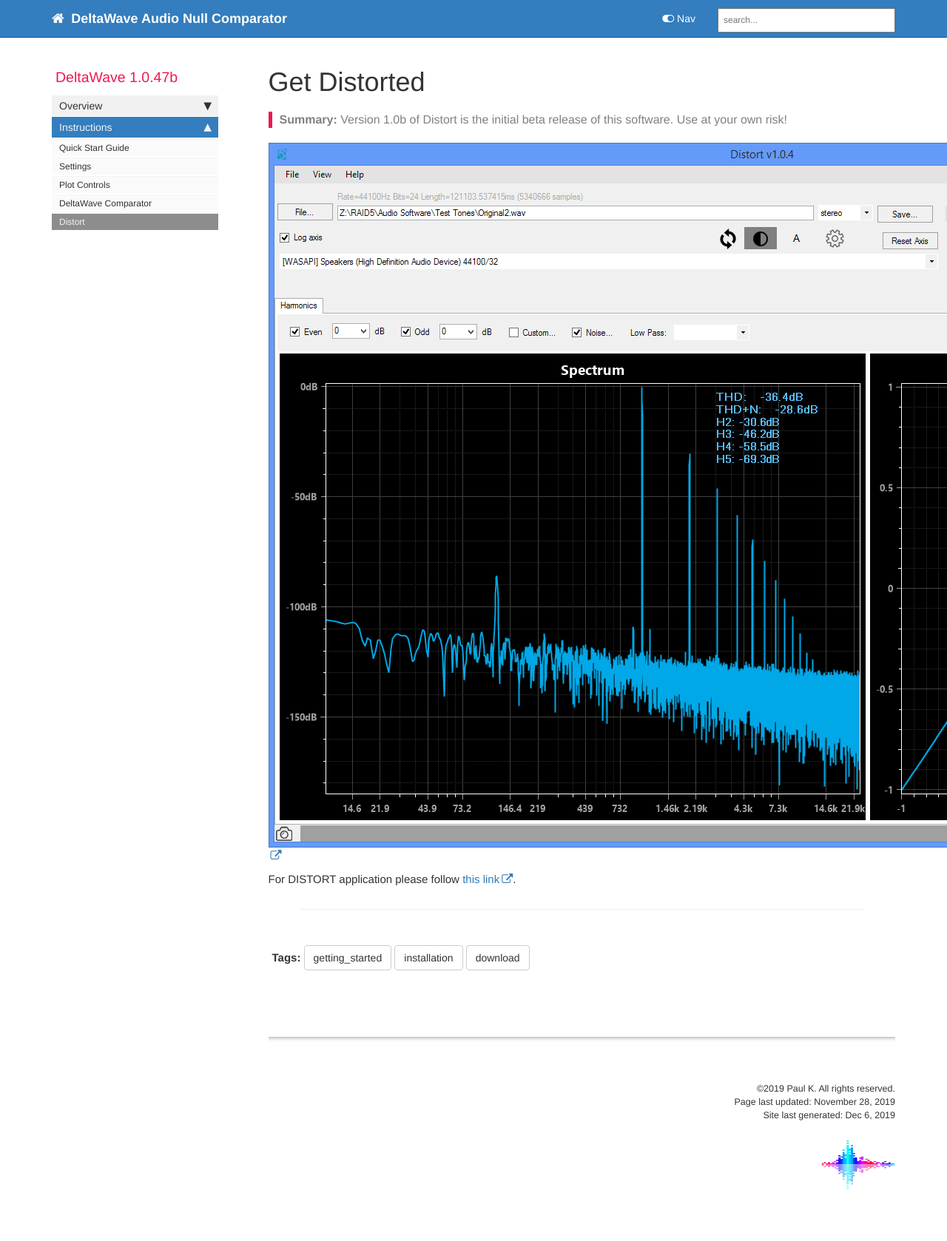
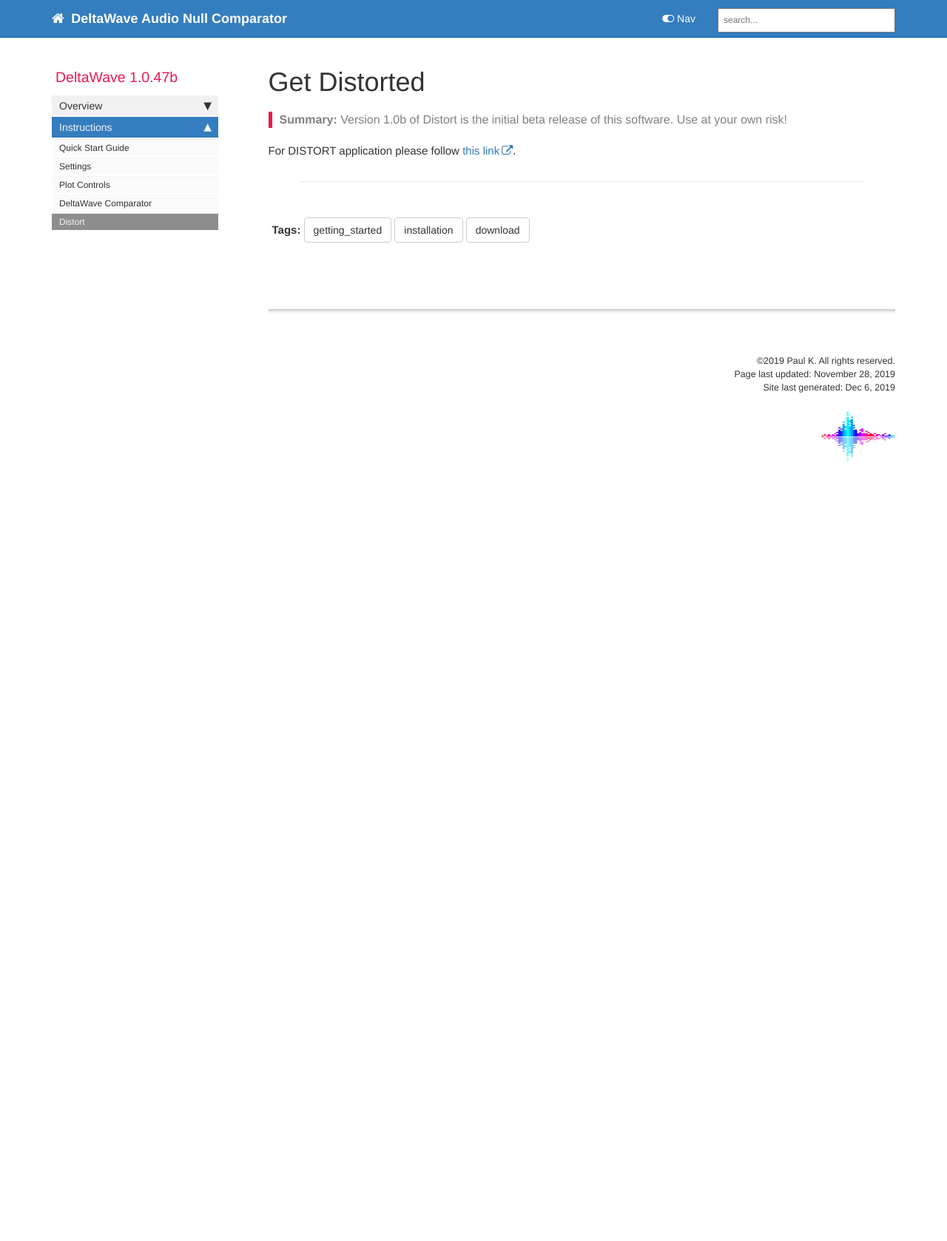
Before and after one commit to pkane2001/DeltaWave, a Jekyll site: the page built from docs/pages/mydoc/get_distorted.md, in a window 1280 px wide. Shown: the whole page at 74% size. Built offline with Jekyll 4.4.1, drawn with Linux system fonts in a browser that asks for light colours; nearby versions of some CDN libraries; our own code applies the rules of GitHub Pages for plain Markdown files; comment, search, counter and statistics services are not loaded; after the commit the page ends 900 px from its top, so only the background shows below that.

Commit message:
no message

```diff
--- a/docs/pages/mydoc/get_distorted.md
+++ b/docs/pages/mydoc/get_distorted.md
@@ -12,8 +12,6 @@ comments: true
 ---
 
 
-<a href="https://distortaudio.org"> <input type="image" id="Distort" alt="Distort" src="images/distort1.png" align="top" /></a>
-
 <p>For DISTORT application please follow <a href="https://distortaudio.org/">this link</a>.</p>
 
 ___
```
